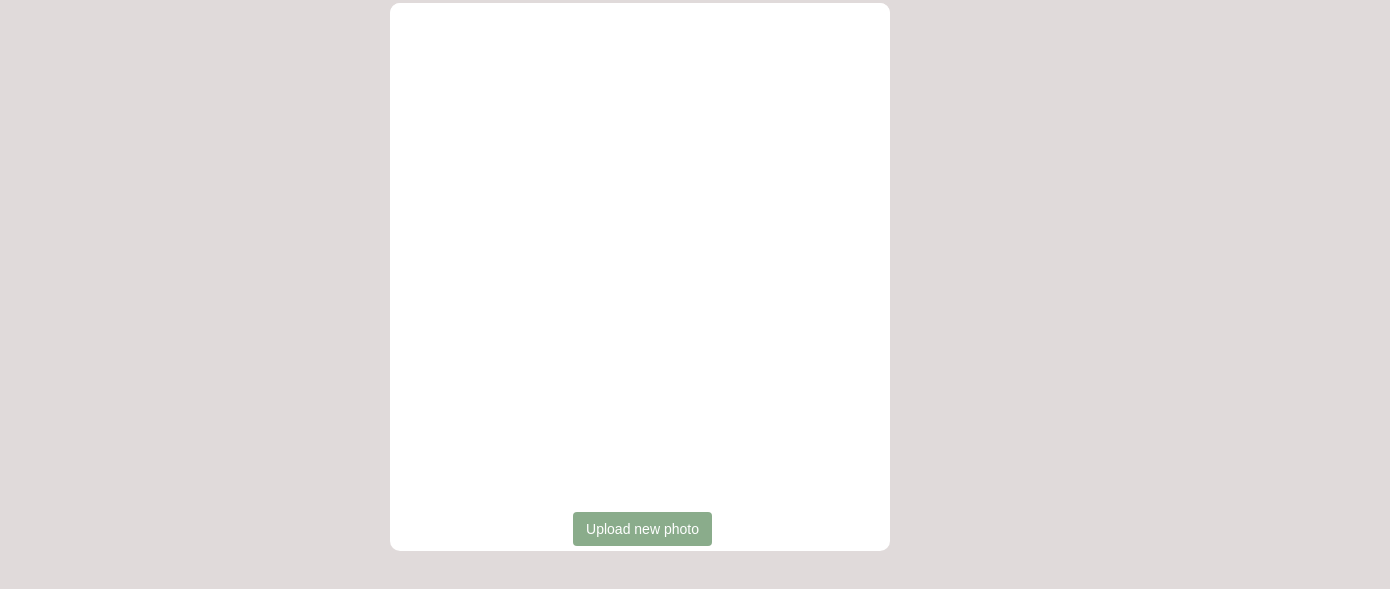
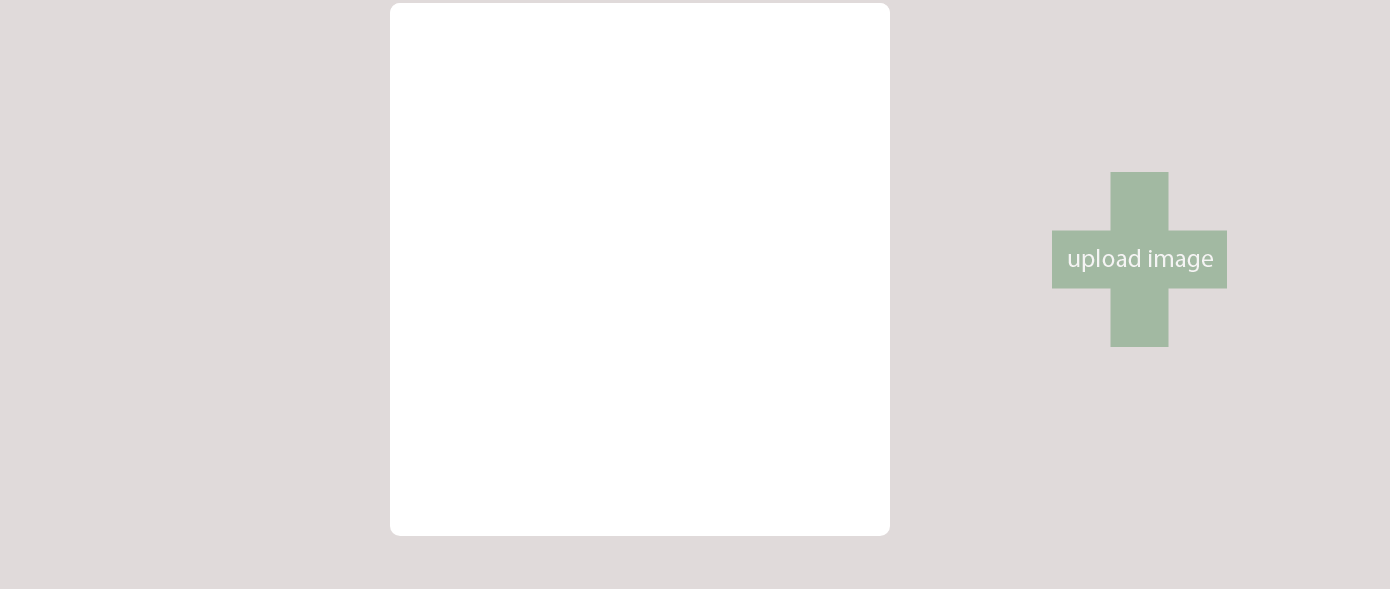
Before and after one commit to AlexBezuska/Nudge.js, a plain HTML site: page index.html in a window 1280 px wide. Shown: the part 131-720 px from the top of the page, 1390 px wide, since content can reach past the window. Drawn offline with nearby package versions, Linux system fonts and the light colour scheme.

Commit message:
add upload plus sign, adjust ux behaviour

```diff
--- a/demo.css
+++ b/demo.css
@@ -24,6 +24,17 @@
   	height: 500px;
   	border-radius: 10px;
   	position: relative;
+  }
+
+  .upload{
+  	position: absolute;
+  	top: 0px;
+  	border-radius: 10px;
+  	opacity: .7;
+  }
+
+  .upload:hover{
+  	opacity: 1;
   }
 
   .guide{
--- a/index.html
+++ b/index.html
@@ -12,12 +12,13 @@
   <div class='page'>
     <div class='product'>
       <canvas height='1000' id='canvas' width='1000'></canvas>
+      <img class="upload" src="img/upload-guide.png">
       <img class="guide" src="img/gesture-icon.png" style="display: none; pointer-events: none;"/>
     </div>
 
     <section class="buttonbar">
       <input class='supasmall' id='imageLoader' name='imageLoader' type='file'>
-      <button id="changePhoto">Upload new photo</button>
+      <button id="changePhoto" style="display:none;" >Upload new photo</button>
       <button id="scaleUp" class="desktop-controll" style="display:none;" >+</button>
       <button id="scaleDown" class="desktop-controll" style="display:none;" >-</button>
       <button id="rotateLeft" class="desktop-controll" style="display:none;"> <</button>
--- a/nudge.js
+++ b/nudge.js
@@ -48,7 +48,7 @@ $(document).ready(function() {
 		console.log("Android Browser");
 	}
 
-	$(document).on("mousedown touchstart", "#canvas", function() {
+	$(document).on("mousedown touchstart", ".upload", function() {
 		if (!imageLoaded) {
 			$('#imageLoader').trigger('click');
 		}
@@ -121,6 +121,8 @@ function handleImage(e) {
 	} else {
 		$('.desktop-controll').show();
 	}
+	$(".upload").hide();
+	$("#changePhoto").show();
 }
 
 var currentSelection;
```
Also changed, not shown: img/upload-guide.png (added).
